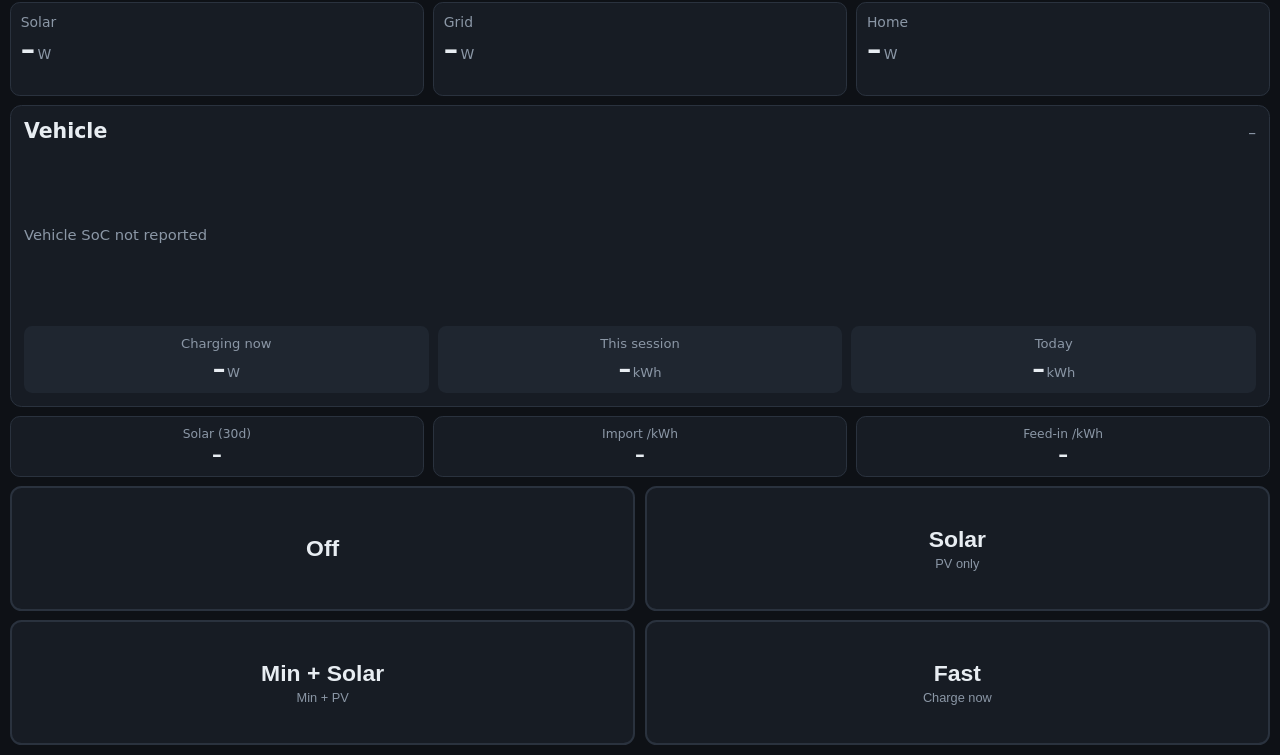
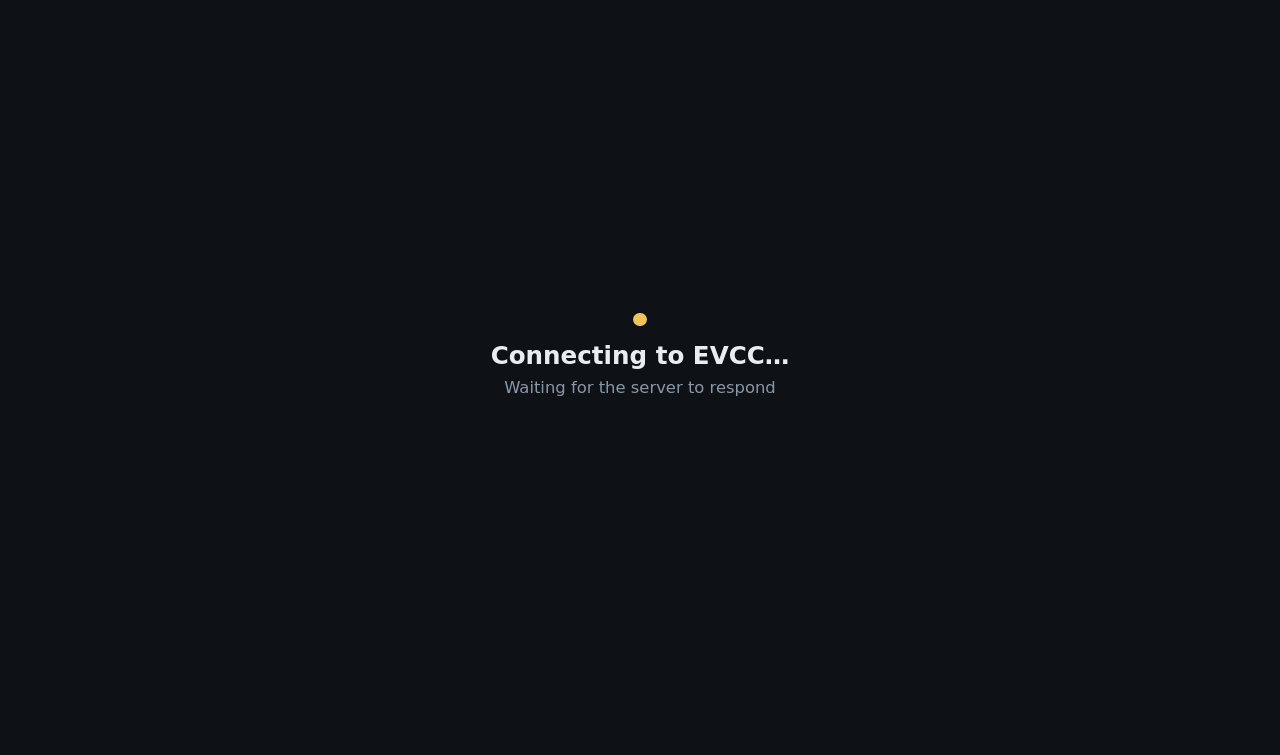
Before and after one commit to AdamBearWA/evcc-kiosk, a plain HTML site: page kiosk/index.html in a window 1280 px wide. Shown: the part 45-800 px from the top of the page. Drawn offline with Linux system fonts and the light colour scheme; no server answers.

Commit message:
Show a connecting notice until EVCC data arrives
The page loads faster than the EVCC server on a cold boot, so it briefly
rendered every value as zero. Add a full-screen "Connecting to EVCC..." overlay
shown until the first websocket frame is received, so a cold boot (or EVCC being
unavailable) never displays misleading zeros. If the connection later drops after
data has loaded, show a thin banner instead and keep the last-known values on
screen.

```diff
--- a/kiosk/index.html
+++ b/kiosk/index.html
@@ -123,9 +123,36 @@
   .mode-btn.active { background: var(--accent); border-color: var(--accent); color: #062012; }
   .mode-btn.active .hint { color: #0a3d22; }
   .mode-btn.pending { opacity: 0.55; }
+
+  /* Shown until the first websocket frame arrives, so a cold boot (or EVCC not yet up) never
+     displays a screen full of misleading zeros. */
+  .overlay {
+    position: fixed; inset: 0; z-index: 20; background: var(--bg);
+    display: flex; align-items: center; justify-content: center; text-align: center; padding: 1rem;
+  }
+  .overlay[hidden] { display: none; }
+  .overlay .o-dot { display: inline-block; width: 0.8rem; height: 0.8rem; border-radius: 50%; background: var(--amber); margin-bottom: 0.7rem; }
+  .overlay .o-title { font-size: 1.5rem; font-weight: 800; }
+  .overlay .o-sub { font-size: 1rem; color: var(--muted); margin-top: 0.5rem; }
+  /* Thin banner shown if the connection drops after data has loaded (last values stay on screen). */
+  .banner {
+    position: fixed; top: 0; left: 0; right: 0; z-index: 15;
+    background: var(--import); color: #2a0d0a; font-weight: 700; font-size: 0.95rem;
+    text-align: center; padding: 0.4rem;
+  }
+  .banner[hidden] { display: none; }
 </style>
 </head>
 <body>
+  <div id="boot" class="overlay">
+    <div>
+      <div class="o-dot"></div>
+      <div class="o-title">Connecting to EVCC…</div>
+      <div class="o-sub">Waiting for the server to respond</div>
+    </div>
+  </div>
+  <div id="reconnect" class="banner" hidden>EVCC connection lost — reconnecting…</div>
+
   <header>
     <span class="hdr-left"><span id="clock">--:--</span><span id="date"></span></span>
     <span class="hdr-right"><span id="site-title">EVCC</span><span id="conn" title="connection"></span></span>
@@ -341,16 +368,26 @@
 
   // -- websocket ingest ----------------------------------------------------
   var ws = null;
+  var hasData = false;   // have we received at least one frame from EVCC?
   function setConn(ok) { document.getElementById("conn").className = ok ? "ok" : ""; }
+  function showOverlay(on) { document.getElementById("boot").hidden = !on; }
+  function showBanner(on) { document.getElementById("reconnect").hidden = !on; }
   function applyMsg(obj) {
     for (var k in obj) if (obj.hasOwnProperty(k)) st[k] = obj[k];
+    if (!hasData) { hasData = true; showOverlay(false); } // first real data: reveal the UI
+    showBanner(false);
     renderAll();
   }
+  function onDisconnected() {
+    // Before any data has loaded (cold boot / EVCC not up yet) keep the full "connecting" overlay;
+    // after data, show only a thin banner so the last-known values stay visible.
+    if (hasData) showBanner(true); else showOverlay(true);
+  }
   function connect() {
-    try { ws = new WebSocket(WS); } catch (e) { scheduleReconnect(); return; }
+    try { ws = new WebSocket(WS); } catch (e) { setConn(false); onDisconnected(); scheduleReconnect(); return; }
     ws.onopen = function () { setConn(true); };
     ws.onmessage = function (ev) { try { applyMsg(JSON.parse(ev.data)); } catch (e) {} };
-    ws.onclose = function () { setConn(false); scheduleReconnect(); };
+    ws.onclose = function () { setConn(false); onDisconnected(); scheduleReconnect(); };
     ws.onerror = function () { try { ws.close(); } catch (e) {} };
   }
   var reconnectTimer = null;
```
